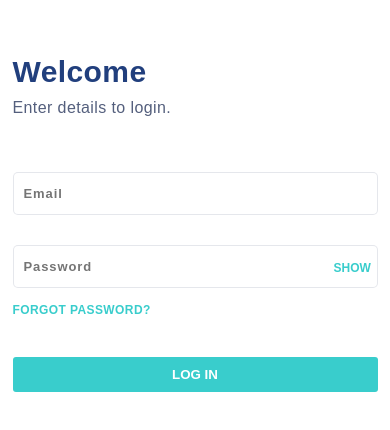
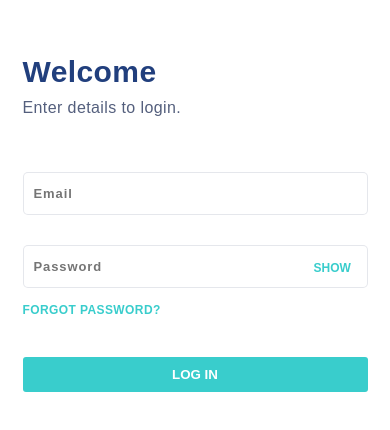
Before and after one commit to jeffxson/Lendsqr-work, a React (Create React App) app: page / in a window 390 px wide. Shown: the part 214-644 px from the top of the page. Built offline with nearby package versions, Linux system fonts and the light colour scheme; the HTML template or start-up script is replaced by a standard one; a web font is replaced by a local one.

Commit message:
table responsiveness

```diff
--- a/src/styles/dashboard.scss
+++ b/src/styles/dashboard.scss
@@ -57,7 +57,11 @@ $secondary1: #213f7d;
     overflow-x: scroll;
   }
   @media (max-width: 500px) {
-    width: 300px;
+    width: 320px;
+    overflow-x: scroll;
+  }
+  @media (max-width: 300px) {
+    width: 280px;
     overflow-x: scroll;
   }
 }
--- a/src/styles/login.scss
+++ b/src/styles/login.scss
@@ -52,7 +52,7 @@ $secondary1: #213f7d;
     font-size: 12px;
     color: $secondary;
     background: transparent;
-    margin-left: -50px;
+    margin-left: -60px;
     margin-top: 30px;
     border: none;
     font-family: "Avenir Next LT Pro", sans-serif;
@@ -66,7 +66,7 @@ $secondary1: #213f7d;
     font-family: "Avenir Next LT Pro", sans-serif;
   }
   .login-button {
-    width: 365px;
+    width: 345px;
     padding: 10px;
     text-align: center;
     margin-top: 40px;
--- a/src/styles/styles.scss
+++ b/src/styles/styles.scss
@@ -56,7 +56,7 @@ input[type="email"] {
   font-size: 13px;
   font-family: "Avenir Next LT Pro", sans-serif;
   letter-spacing: 0.9px;
-  width: 350px;
+  width: 330px;
 }
 input[type="number"] {
   font-size: 13px;
@@ -72,7 +72,7 @@ input[type="number"] {
   font-size: 13px;
   font-family: "Avenir Next LT Pro", sans-serif;
   letter-spacing: 0.9px;
-  width: 350px;
+  width: 330px;
 }
 input[type="date"] {
   font-size: 13px;
@@ -88,7 +88,7 @@ input[type="date"] {
   font-size: 13px;
   font-family: "Avenir Next LT Pro", sans-serif;
   letter-spacing: 0.9px;
-  width: 350px;
+  width: 330px;
 }
 input[type="password"] {
   font-size: 13px;
@@ -104,7 +104,7 @@ input[type="password"] {
   font-size: 13px;
   font-family: "Avenir Next LT Pro", sans-serif;
   letter-spacing: 0.9px;
-  width: 350px;
+  width: 330px;
 }
 input[type="text"] {
   font-size: 13px;
@@ -119,7 +119,7 @@ input[type="text"] {
   font-size: 13px;
   font-family: "Avenir Next LT Pro", sans-serif;
   letter-spacing: 0.9px;
-  width: 350px;
+  width: 330px;
 }
 input:focus {
   outline: none !important;
```
